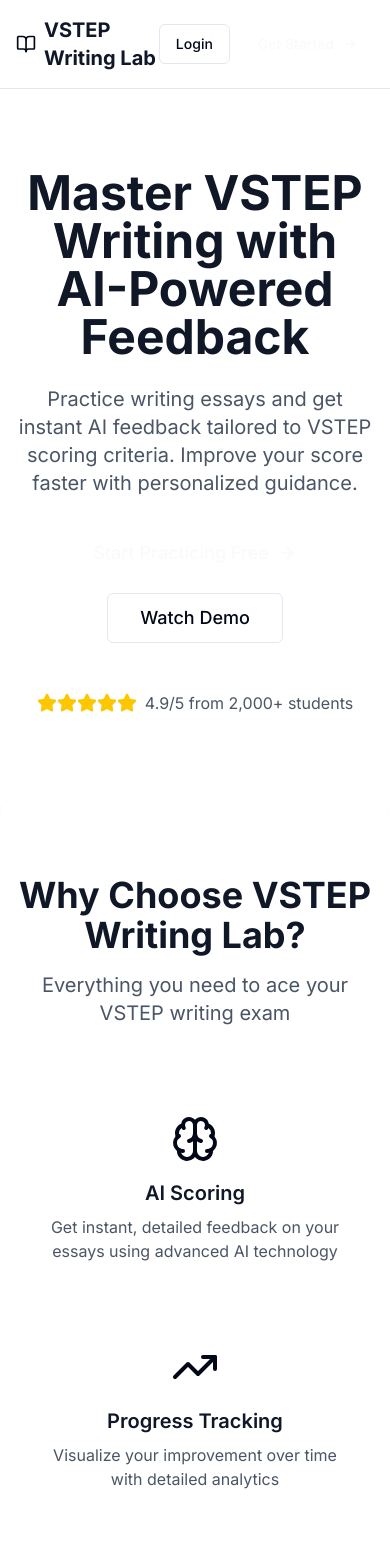
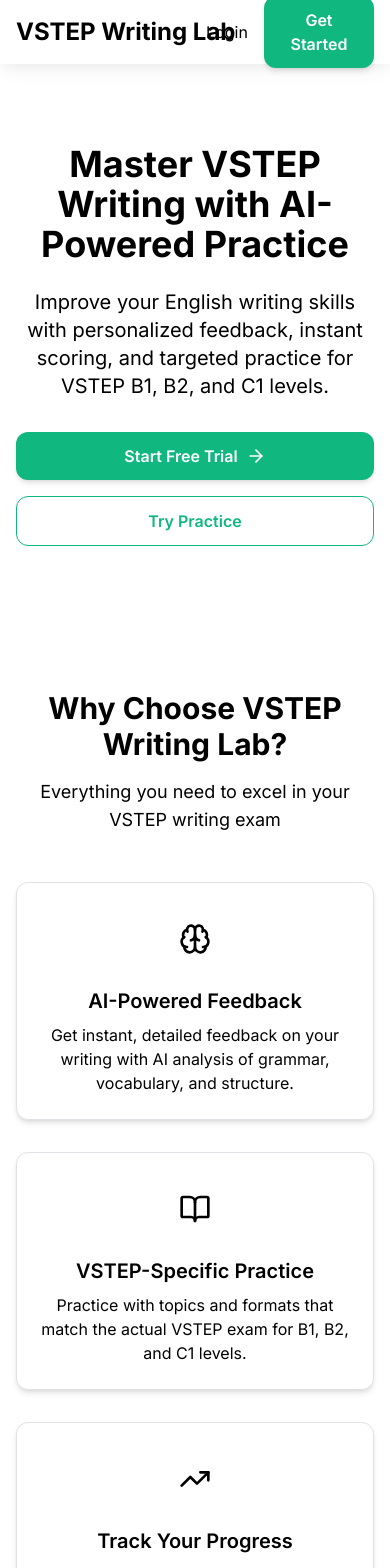
Before and after one commit to tkiennt/vstep-writing-lab, a Next.js app in the folder web/: page / in a window 390 px wide. Shown: the top 1568 px of the page. Built offline with nearby package versions, Linux system fonts and the light colour scheme.

Commit message:
update global UI

```diff
--- a/web/package.json
+++ b/web/package.json
@@ -13,6 +13,8 @@
   "license": "ISC",
   "description": "",
   "dependencies": {
+    "@radix-ui/react-slot": "^1.2.4",
+    "@tailwindcss/postcss": "^4.2.1",
     "@types/node": "^25.4.0",
     "@types/react": "^19.2.14",
     "@types/react-dom": "^19.2.3",
--- a/web/src/app/globals.css
+++ b/web/src/app/globals.css
@@ -1,52 +1,215 @@
 @import "tailwindcss";
 
-/* Define theme using Tailwind's @theme directive for v4 */
+/* ---------------- THEME ---------------- */
+
 @theme {
-  --color-background: hsl(0 0% 100%);
-  --color-foreground: hsl(222.2 84% 4.9%);
-  --color-card: hsl(0 0% 100%);
-  --color-card-foreground: hsl(222.2 84% 4.9%);
-  --color-popover: hsl(0 0% 100%);
-  --color-popover-foreground: hsl(222.2 84% 4.9%);
-  --color-primary: hsl(217 91% 60%);
-  --color-primary-foreground: hsl(210 40% 98%);
-  --color-secondary: hsl(142 71% 45%);
-  --color-secondary-foreground: hsl(222.2 47.4% 11.2%);
-  --color-muted: hsl(210 40% 96.1%);
-  --color-muted-foreground: hsl(215.4 16.3% 46.9%);
-  --color-accent: hsl(45 93% 47%);
-  --color-accent-foreground: hsl(222.2 47.4% 11.2%);
-  --color-destructive: hsl(0 84.2% 60.2%);
-  --color-destructive-foreground: hsl(210 40% 98%);
-  --color-border: hsl(214.3 31.8% 91.4%);
-  --color-input: hsl(214.3 31.8% 91.4%);
-  --color-ring: hsl(217 91% 60%);
-  --radius: 0.5rem;
+  --radius: 0.75rem;
+
+  /* shadows */
+  --shadow-soft: 0 2px 15px -3px rgba(0,0,0,0.07), 0 10px 20px -2px rgba(0,0,0,0.04);
+  --shadow-card: 0 1px 3px rgba(0,0,0,0.1);
+  --shadow-button: 0 1px 2px rgba(0,0,0,0.05);
+
+  /* primary */
+  --color-vstep-primary-50: 160 56% 97%;
+  --color-vstep-primary-500: 160 84% 39%;
+  --color-vstep-primary-600: 160 84% 28%;
+
+  /* secondary */
+  --color-vstep-secondary-100: 262 83% 93%;
+  --color-vstep-secondary-500: 262 83% 58%;
+
+  /* gray */
+  --color-vstep-gray-100: 210 20% 96%;
+  --color-vstep-gray-200: 210 14% 89%;
+  --color-vstep-gray-400: 215 14% 64%;
+  --color-vstep-gray-600: 215 19% 35%;
+  --color-vstep-gray-900: 222 47% 11%;
+
+  /* ui */
+  --color-background: 210 20% 98%;
+  --color-foreground: 222 47% 11%;
+  --color-border: 210 14% 89%;
+  --color-input: 210 14% 89%;
+  --color-ring: 160 84% 39%;
 }
 
+/* ---------------- BASE ---------------- */
+
 @layer base {
+
   * {
     @apply border-border;
   }
+
   body {
     @apply bg-background text-foreground;
+    font-feature-settings: "rlig" 1,"calt" 1;
+  }
+
+}
+
+/* ---------------- COMPONENTS ---------------- */
+
+@layer components {
+
+  /* BUTTONS */
+
+  .btn-primary {
+    @apply bg-[hsl(var(--color-vstep-primary-500))]
+    hover:bg-[hsl(var(--color-vstep-primary-600))]
+    text-white
+    font-semibold
+    py-3 px-6
+    rounded-xl
+    shadow-md
+    transition
+    duration-200;
+  }
+
+  .btn-secondary {
+    @apply bg-white
+    border
+    border-[hsl(var(--color-vstep-primary-500))]
+    text-[hsl(var(--color-vstep-primary-500))]
+    hover:bg-[hsl(var(--color-vstep-primary-50))]
+    font-semibold
+    py-3 px-6
+    rounded-xl
+    transition;
+  }
+
+  .btn-ghost {
+    @apply bg-transparent
+    hover:bg-[hsl(var(--color-vstep-gray-100))]
+    text-[hsl(var(--color-vstep-gray-600))]
+    py-3 px-6
+    rounded-xl;
+  }
+
+
+  /* CARDS */
+
+  .card {
+    @apply bg-white
+    rounded-xl
+    shadow-md
+    border
+    border-[hsl(var(--color-border))]
+    transition;
+  }
+
+  .dashboard-card {
+    @apply bg-white
+    rounded-xl
+    p-6
+    border
+    border-[hsl(var(--color-vstep-gray-200))]
+    shadow-md
+    hover:shadow-lg
+    transition;
+  }
+
+
+  /* FORM */
+
+  .form-input {
+    @apply bg-white
+    border
+    border-[hsl(var(--color-input))]
+    rounded-lg
+    px-4 py-3
+    focus:outline-none
+    focus:ring-2
+    focus:ring-[hsl(var(--color-ring))]
+    transition;
+  }
+
+  .form-label {
+    @apply font-medium mb-2 block;
+  }
+
+
+  /* EDITOR */
+
+  .editor-container {
+    @apply bg-white
+    border
+    border-[hsl(var(--color-vstep-gray-200))]
+    rounded-lg
+    p-4
+    min-h-[300px];
+  }
+
+  .editor-textarea {
+    @apply w-full
+    min-h-[280px]
+    bg-transparent
+    outline-none
+    resize-none;
+  }
+
+
+  /* PROGRESS */
+
+  .progress-bar {
+    @apply bg-[hsl(var(--color-vstep-gray-200))]
+    rounded-full
+    h-2
+    overflow-hidden;
+  }
+
+  .progress-fill {
+    @apply bg-[hsl(var(--color-vstep-primary-500))]
+    h-full
+    transition;
+  }
+
+}
+
+/* ---------------- UTILITIES ---------------- */
+
+@layer utilities {
+
+  .animate-fade-in {
+    animation: fadeIn .5s ease-in-out;
+  }
+
+  .animate-slide-up {
+    animation: slideUp .3s ease-out;
+  }
+
+}
+
+/* ---------------- ANIMATIONS ---------------- */
+
+@keyframes fadeIn {
+  from { opacity:0 }
+  to { opacity:1 }
+}
+
+@keyframes slideUp {
+  from {
+    opacity:0;
+    transform:translateY(10px);
+  }
+  to {
+    opacity:1;
+    transform:translateY(0);
   }
 }
 
-/* Custom scrollbar */
+/* ---------------- SCROLLBAR ---------------- */
+
 ::-webkit-scrollbar {
-  width: 10px;
+  width:8px;
 }
 
 ::-webkit-scrollbar-track {
-  background: #f1f1f1;
+  background:#f1f1f1;
 }
 
 ::-webkit-scrollbar-thumb {
-  background: #888;
-  border-radius: 5px;
+  background:#c1c1c1;
+  border-radius:4px;
 }
-
-::-webkit-scrollbar-thumb:hover {
-  background: #555;
-}
--- a/web/src/app/layout.tsx
+++ b/web/src/app/layout.tsx
@@ -15,7 +15,7 @@ export default function RootLayout({
   children: React.ReactNode;
 }) {
   return (
-    <html lang="en">
+    <html lang="en" suppressHydrationWarning>
       <body className={inter.className}>{children}</body>
     </html>
   );
--- a/web/src/app/page.tsx
+++ b/web/src/app/page.tsx
@@ -1,266 +1,143 @@
 import Link from 'next/link';
-import { ArrowRight, BookOpen, Brain, Trophy, TrendingUp, Users, Star } from 'lucide-react';
-import { Button } from '@/components/ui/button';
+import { ArrowRight, BookOpen, Brain, Trophy, TrendingUp } from 'lucide-react';
 
 export default function HomePage() {
   return (
-    <div className="min-h-screen bg-gradient-to-b from-vstep-gray to-white">
+    <div className="min-h-screen bg-gradient-to-br from-vstep-primary-50 to-vstep-secondary-50">
       {/* Navigation */}
-      <nav className="border-b bg-white/80 backdrop-blur-md sticky top-0 z-50">
-        <div className="container mx-auto px-4 py-4 flex items-center justify-between">
-          <div className="flex items-center space-x-2">
-            <BookOpen className="h-8 w-8 text-vstep-blue" />
-            <span className="text-xl font-bold text-gray-900">VSTEP Writing Lab</span>
+      <nav className="bg-white shadow-soft">
+        <div className="max-w-7xl mx-auto px-4 sm:px-6 lg:px-8">
+          <div className="flex justify-between h-16">
+            <div className="flex items-center">
+              <div className="flex-shrink-0">
+                <h1 className="text-2xl font-bold text-vstep-primary-600">VSTEP Writing Lab</h1>
               </div>
-          <div className="hidden md:flex items-center space-x-6">
-            <Link href="#features" className="text-gray-600 hover:text-gray-900 transition-colors">
-              Features
+            </div>
+            <div className="flex items-center space-x-4">
+              <Link href="/login" className="nav-link">
+                Login
               </Link>
-            <Link href="#how-it-works" className="text-gray-600 hover:text-gray-900 transition-colors">
-              How It Works
-            </Link>
-            <Link href="#testimonials" className="text-gray-600 hover:text-gray-900 transition-colors">
-              Testimonials
-            </Link>
+              <button className="btn-primary">
+                Get Started
+              </button>
             </div>
-          <div className="flex items-center space-x-3">
-            <Link href="/login">
-              <Button variant="outline">Login</Button>
-            </Link>
-            <Link href="/register">
-              <Button className="bg-vstep-blue hover:bg-blue-700">
-                Get Started
-                <ArrowRight className="ml-2 h-4 w-4" />
-              </Button>
-            </Link>
           </div>
         </div>
       </nav>
 
       {/* Hero Section */}
-      <section className="container mx-auto px-4 py-20 text-center">
-        <h1 className="text-5xl md:text-6xl font-bold text-gray-900 mb-6">
-          Master VSTEP Writing with{' '}
-          <span className="text-vstep-blue">AI-Powered</span> Feedback
+      <section className="py-20 px-4 sm:px-6 lg:px-8">
+        <div className="max-w-7xl mx-auto text-center">
+          <h1 className="text-4xl md:text-6xl font-bold text-vstep-gray-900 mb-6 animate-fade-in">
+            Master VSTEP Writing with
+            <span className="text-vstep-primary-500"> AI-Powered</span> Practice
           </h1>
-        <p className="text-xl text-gray-600 mb-8 max-w-3xl mx-auto">
-          Practice writing essays and get instant AI feedback tailored to VSTEP scoring criteria.
-          Improve your score faster with personalized guidance.
+          <p className="text-xl text-vstep-gray-600 mb-8 max-w-3xl mx-auto animate-slide-up">
+            Improve your English writing skills with personalized feedback, instant scoring, and targeted practice for VSTEP B1, B2, and C1 levels.
           </p>
-        <div className="flex flex-col sm:flex-row gap-4 justify-center mb-12">
-          <Link href="/register">
-            <Button size="lg" className="bg-vstep-blue hover:bg-blue-700 text-lg px-8 py-6">
-              Start Practicing Free
+          <div className="flex flex-col sm:flex-row gap-4 justify-center animate-bounce-subtle">
+            <Link href="/register" className="btn-primary flex items-center justify-center">
+              Start Free Trial
               <ArrowRight className="ml-2 h-5 w-5" />
-            </Button>
             </Link>
-          <Link href="#how-it-works">
-            <Button size="lg" variant="outline" className="text-lg px-8 py-6">
-              Watch Demo
-            </Button>
+            <Link href="/practice" className="btn-secondary">
+              Try Practice
             </Link>
           </div>
-        <div className="flex items-center justify-center space-x-2 text-gray-600">
-          <div className="flex">
-            {[1, 2, 3, 4, 5].map((i) => (
-              <Star key={i} className="h-5 w-5 fill-yellow-400 text-yellow-400" />
-            ))}
-          </div>
-          <span>4.9/5 from 2,000+ students</span>
         </div>
       </section>
 
       {/* Features Section */}
-      <section id="features" className="container mx-auto px-4 py-20 bg-white rounded-3xl shadow-lg">
-        <div className="text-center mb-16">
-          <h2 className="text-4xl font-bold text-gray-900 mb-4">
-            Why Choose VSTEP Writing Lab?
-          </h2>
-          <p className="text-xl text-gray-600">
-            Everything you need to ace your VSTEP writing exam
-          </p>
+      <section className="py-16 bg-white">
+        <div className="max-w-7xl mx-auto px-4 sm:px-6 lg:px-8">
+          <div className="text-center mb-12">
+            <h2 className="text-3xl font-bold text-vstep-gray-900 mb-4">Why Choose VSTEP Writing Lab?</h2>
+            <p className="text-lg text-vstep-gray-600">Everything you need to excel in your VSTEP writing exam</p>
           </div>
-        <div className="grid md:grid-cols-2 lg:grid-cols-4 gap-8">
-          <FeatureCard
-            icon={<Brain className="h-12 w-12 text-vstep-blue" />}
-            title="AI Scoring"
-            description="Get instant, detailed feedback on your essays using advanced AI technology"
-          />
-          <FeatureCard
-            icon={<TrendingUp className="h-12 w-12 text-vstep-green" />}
-            title="Progress Tracking"
-            description="Visualize your improvement over time with detailed analytics"
-          />
-          <FeatureCard
-            icon={<BookOpen className="h-12 w-12 text-vstep-yellow" />}
-            title="100+ Topics"
-            description="Practice with diverse topics covering all VSTEP task types"
-          />
-          <FeatureCard
-            icon={<Trophy className="h-12 w-12 text-purple-500" />}
-            title="Gamified Learning"
-            description="Earn XP, maintain streaks, and unlock achievements as you learn"
-          />
+          <div className="grid md:grid-cols-3 gap-8">
+            <div className="dashboard-card text-center card-hover">
+              <div className="bg-vstep-primary-100 w-16 h-16 rounded-full flex items-center justify-center mx-auto mb-4">
+                <Brain className="h-8 w-8 text-vstep-primary-600" />
+              </div>
+              <h3 className="text-xl font-semibold text-vstep-gray-900 mb-2">AI-Powered Feedback</h3>
+              <p className="text-vstep-gray-600">Get instant, detailed feedback on your writing with AI analysis of grammar, vocabulary, and structure.</p>
+            </div>
+            <div className="dashboard-card text-center card-hover">
+              <div className="bg-vstep-secondary-100 w-16 h-16 rounded-full flex items-center justify-center mx-auto mb-4">
+                <BookOpen className="h-8 w-8 text-vstep-secondary-600" />
+              </div>
+              <h3 className="text-xl font-semibold text-vstep-gray-900 mb-2">VSTEP-Specific Practice</h3>
+              <p className="text-vstep-gray-600">Practice with topics and formats that match the actual VSTEP exam for B1, B2, and C1 levels.</p>
+            </div>
+            <div className="dashboard-card text-center card-hover">
+              <div className="bg-vstep-primary-100 w-16 h-16 rounded-full flex items-center justify-center mx-auto mb-4">
+                <TrendingUp className="h-8 w-8 text-vstep-primary-600" />
+              </div>
+              <h3 className="text-xl font-semibold text-vstep-gray-900 mb-2">Track Your Progress</h3>
+              <p className="text-vstep-gray-600">Monitor your improvement with detailed analytics, scores, and personalized recommendations.</p>
+            </div>
+          </div>
         </div>
       </section>
 
-      {/* How It Works Section */}
-      <section id="how-it-works" className="container mx-auto px-4 py-20">
-        <div className="text-center mb-16">
-          <h2 className="text-4xl font-bold text-gray-900 mb-4">
-            Simple 3-Step Process
-          </h2>
-          <p className="text-xl text-gray-600">
-            Start improving your writing in minutes
-          </p>
+      {/* How It Works */}
+      <section className="py-16 bg-vstep-gray-50">
+        <div className="max-w-7xl mx-auto px-4 sm:px-6 lg:px-8">
+          <div className="text-center mb-12">
+            <h2 className="text-3xl font-bold text-vstep-gray-900 mb-4">How It Works</h2>
+            <p className="text-lg text-vstep-gray-600">Get started in three simple steps</p>
           </div>
           <div className="grid md:grid-cols-3 gap-8">
-          <StepCard
-            number="1"
-            title="Choose Topic"
-            description="Select from 100+ VSTEP practice topics across different task types"
-          />
-          <StepCard
-            number="2"
-            title="Write Essay"
-            description="Write your essay with our clean editor under timed conditions"
-          />
-          <StepCard
-            number="3"
-            title="Get Feedback"
-            description="Receive detailed AI scoring and feedback instantly"
-          />
+            <div className="text-center">
+              <div className="bg-vstep-primary-500 text-white w-12 h-12 rounded-full flex items-center justify-center mx-auto mb-4 text-xl font-bold">1</div>
+              <h3 className="text-xl font-semibold text-vstep-gray-900 mb-2">Choose Your Level</h3>
+              <p className="text-vstep-gray-600">Select your VSTEP target level (B1, B2, or C1) and get personalized practice topics.</p>
             </div>
-      </section>
-
-      {/* Testimonials Section */}
-      <section id="testimonials" className="container mx-auto px-4 py-20 bg-vstep-gray rounded-3xl">
-        <div className="text-center mb-16">
-          <h2 className="text-4xl font-bold text-gray-900 mb-4">
-            Success Stories
-          </h2>
-          <p className="text-xl text-gray-600">
-            See what our students have achieved
-          </p>
+            <div className="text-center">
+              <div className="bg-vstep-primary-500 text-white w-12 h-12 rounded-full flex items-center justify-center mx-auto mb-4 text-xl font-bold">2</div>
+              <h3 className="text-xl font-semibold text-vstep-gray-900 mb-2">Write & Practice</h3>
+              <p className="text-vstep-gray-600">Complete timed writing exercises with real exam conditions and instant feedback.</p>
             </div>
-        <div className="grid md:grid-cols-2 gap-8 max-w-4xl mx-auto">
-          <TestimonialCard
-            quote="Improved my score from 6.5 to 8.0 in just 4 weeks! The AI feedback is incredibly detailed and helpful."
-            author="Nguyen Thi B"
-            location="Hanoi University"
-          />
-          <TestimonialCard
-            quote="The best platform for VSTEP writing practice. The gamification keeps me motivated every day!"
-            author="Tran Van C"
-            location="Ho Chi Minh City"
-          />
+            <div className="text-center">
+              <div className="bg-vstep-primary-500 text-white w-12 h-12 rounded-full flex items-center justify-center mx-auto mb-4 text-xl font-bold">3</div>
+              <h3 className="text-xl font-semibold text-vstep-gray-900 mb-2">Review & Improve</h3>
+              <p className="text-vstep-gray-600">Analyze your performance, learn from mistakes, and track your progress over time.</p>
+            </div>
+          </div>
         </div>
       </section>
 
       {/* CTA Section */}
-      <section className="container mx-auto px-4 py-20 text-center">
-        <div className="bg-gradient-to-r from-vstep-blue to-blue-700 rounded-3xl p-12 text-white">
-          <h2 className="text-4xl font-bold mb-4">
-            Ready to Improve Your Writing?
-          </h2>
-          <p className="text-xl mb-8 opacity-90">
-            Join thousands of students achieving their target VSTEP scores
-          </p>
-          <Link href="/register">
-            <Button size="lg" variant="secondary" className="text-lg px-8 py-6">
-              Get Started Free
+      <section className="py-16 bg-vstep-primary-500 text-white">
+        <div className="max-w-4xl mx-auto text-center px-4 sm:px-6 lg:px-8">
+          <Trophy className="h-16 w-16 mx-auto mb-6 text-vstep-primary-100" />
+          <h2 className="text-3xl font-bold mb-4">Ready to Ace Your VSTEP Writing?</h2>
+          <p className="text-xl mb-8 text-vstep-primary-100">Join thousands of students who have improved their writing scores with VSTEP Writing Lab.</p>
+          <Link href="/register" className="bg-white text-vstep-primary-600 px-8 py-3 rounded-xl text-lg font-semibold hover:bg-vstep-gray-50 inline-flex items-center shadow-button hover:shadow-lg transform hover:-translate-y-0.5 transition-all duration-200">
+            Start Your Journey
             <ArrowRight className="ml-2 h-5 w-5" />
-            </Button>
           </Link>
-          <p className="mt-4 text-sm opacity-75">No credit card required</p>
         </div>
       </section>
 
       {/* Footer */}
-      <footer className="border-t bg-white mt-20">
-        <div className="container mx-auto px-4 py-8">
-          <div className="flex flex-col md:flex-row justify-between items-center">
-            <div className="flex items-center space-x-2 mb-4 md:mb-0">
-              <BookOpen className="h-6 w-6 text-vstep-blue" />
-              <span className="font-semibold text-gray-900">VSTEP Writing Lab</span>
+      <footer className="bg-vstep-gray-900 text-white py-12">
+        <div className="max-w-7xl mx-auto px-4 sm:px-6 lg:px-8">
+          <div className="text-center">
+            <h3 className="text-2xl font-bold mb-4">VSTEP Writing Lab</h3>
+            <p className="text-vstep-gray-400 mb-6">Empowering students to excel in VSTEP writing examinations through AI-powered practice and feedback.</p>
+            <div className="flex justify-center space-x-6">
+              <Link href="/about" className="text-vstep-gray-400 hover:text-white transition-colors duration-200">About</Link>
+              <Link href="/contact" className="text-vstep-gray-400 hover:text-white transition-colors duration-200">Contact</Link>
+              <Link href="/privacy" className="text-vstep-gray-400 hover:text-white transition-colors duration-200">Privacy</Link>
+              <Link href="/terms" className="text-vstep-gray-400 hover:text-white transition-colors duration-200">Terms</Link>
             </div>
-            <div className="flex space-x-6 text-sm text-gray-600">
-              <Link href="#" className="hover:text-gray-900">Privacy Policy</Link>
-              <Link href="#" className="hover:text-gray-900">Terms of Service</Link>
-              <Link href="#" className="hover:text-gray-900">Contact</Link>
+            <div className="mt-8 pt-8 border-t border-vstep-gray-800 text-center text-vstep-gray-400">
+              <p>&copy; 2024 VSTEP Writing Lab. All rights reserved.</p>
             </div>
-            <p className="text-sm text-gray-600 mt-4 md:mt-0">
-              © 2026 VSTEP Writing Lab. All rights reserved.
-            </p>
           </div>
         </div>
       </footer>
     </div>
   );
 }
-
-// Feature Card Component
-function FeatureCard({
-  icon,
-  title,
-  description,
-}: {
-  icon: React.ReactNode;
-  title: string;
-  description: string;
-}) {
-  return (
-    <div className="text-center p-6 rounded-2xl hover:shadow-xl transition-shadow">
-      <div className="flex justify-center mb-4">{icon}</div>
-      <h3 className="text-xl font-semibold text-gray-900 mb-2">{title}</h3>
-      <p className="text-gray-600">{description}</p>
-    </div>
-  );
-}
-
-// Step Card Component
-function StepCard({
-  number,
-  title,
-  description,
-}: {
-  number: string;
-  title: string;
-  description: string;
-}) {
-  return (
-    <div className="text-center p-6">
-      <div className="w-16 h-16 bg-vstep-blue text-white rounded-full flex items-center justify-center text-2xl font-bold mx-auto mb-4">
-        {number}
-      </div>
-      <h3 className="text-xl font-semibold text-gray-900 mb-2">{title}</h3>
-      <p className="text-gray-600">{description}</p>
-    </div>
-  );
-}
-
-// Testimonial Card Component
-function TestimonialCard({
-  quote,
-  author,
-  location,
-}: {
-  quote: string;
-  author: string;
-  location: string;
-}) {
-  return (
-    <div className="bg-white p-8 rounded-2xl shadow-lg">
-      <div className="flex mb-4">
-        {[1, 2, 3, 4, 5].map((i) => (
-          <Star key={i} className="h-5 w-5 fill-yellow-400 text-yellow-400" />
-        ))}
-      </div>
-      <p className="text-gray-700 text-lg mb-6">&quot;{quote}&quot;</p>
-      <div>
-        <p className="font-semibold text-gray-900">{author}</p>
-        <p className="text-gray-600 text-sm">{location}</p>
-      </div>
-    </div>
-  );
-}
--- a/web/tailwind.config.ts
+++ b/web/tailwind.config.ts
@@ -1,12 +1,8 @@
 import type { Config } from "tailwindcss";
 
 const config: Config = {
-  darkMode: ["class"],
-  content: [
-    "./src/pages/**/*.{js,ts,jsx,tsx,mdx}",
-    "./src/components/**/*.{js,ts,jsx,tsx,mdx}",
-    "./src/app/**/*.{js,ts,jsx,tsx,mdx}",
-  ],
+  darkMode: "class",
+  content: ["./src/**/*.{js,ts,jsx,tsx,mdx}"],
   theme: {
     container: {
       center: true,
@@ -16,69 +12,32 @@ const config: Config = {
       },
     },
     extend: {
-      colors: {
-        border: "hsl(var(--border))",
-        input: "hsl(var(--input))",
-        ring: "hsl(var(--ring))",
-        background: "hsl(var(--background))",
-        foreground: "hsl(var(--foreground))",
-        primary: {
-          DEFAULT: "hsl(var(--primary))",
-          foreground: "hsl(var(--primary-foreground))",
+      animation: {
+        "fade-in": "fadeIn 0.5s ease-in-out",
+        "slide-up": "slideUp 0.3s ease-out",
+        "bounce-subtle": "bounceSubtle 0.6s ease-in-out",
+      },
+      keyframes: {
+        fadeIn: {
+          "0%": { opacity: "0" },
+          "100%": { opacity: "1" },
         },
-        secondary: {
-          DEFAULT: "hsl(var(--secondary))",
-          foreground: "hsl(var(--secondary-foreground))",
+        slideUp: {
+          "0%": { transform: "translateY(10px)", opacity: "0" },
+          "100%": { transform: "translateY(0)", opacity: "1" },
         },
-        destructive: {
-          DEFAULT: "hsl(var(--destructive))",
-          foreground: "hsl(var(--destructive-foreground))",
-        },
-        muted: {
-          DEFAULT: "hsl(var(--muted))",
-          foreground: "hsl(var(--muted-foreground))",
-        },
-        accent: {
-          DEFAULT: "hsl(var(--accent))",
-          foreground: "hsl(var(--accent-foreground))",
-        },
-        popover: {
-          DEFAULT: "hsl(var(--popover))",
-          foreground: "hsl(var(--popover-foreground))",
-        },
-        card: {
-          DEFAULT: "hsl(var(--card))",
-          foreground: "hsl(var(--card-foreground))",
-        },
-        // Custom VSTEP colors
-        vstep: {
-          blue: "#2563EB",
-          green: "#22C55E",
-          yellow: "#F59E0B",
-          gray: "#F9FAFB",
+        bounceSubtle: {
+          "0%, 100%": { transform: "translateY(0)" },
+          "50%": { transform: "translateY(-2px)" },
         },
       },
       borderRadius: {
-        lg: "var(--radius)",
-        md: "calc(var(--radius) - 2px)",
-        sm: "calc(var(--radius) - 4px)",
-      },
-      keyframes: {
-        "accordion-down": {
-          from: { height: "0" },
-          to: { height: "var(--radix-accordion-content-height)" },
-        },
-        "accordion-up": {
-          from: { height: "var(--radix-accordion-content-height)" },
-          to: { height: "0" },
-        },
-      },
-      animation: {
-        "accordion-down": "accordion-down 0.2s ease-out",
-        "accordion-up": "accordion-up 0.2s ease-out",
+        'xl': '0.75rem',
+        '2xl': '1rem',
       },
     },
   },
-  plugins: [require("tailwindcss-animate")],
+  plugins: [],
 };
+
 export default config;
```
Also changed, not shown: web/next.config.js (added, +12 -0 lines), web/src/components/ui/theme-toggle.tsx (added, +40 -0 lines), 2 other files (tests, documents, lock files or other folders). Lines whose indentation alone changed are shown as unchanged.
